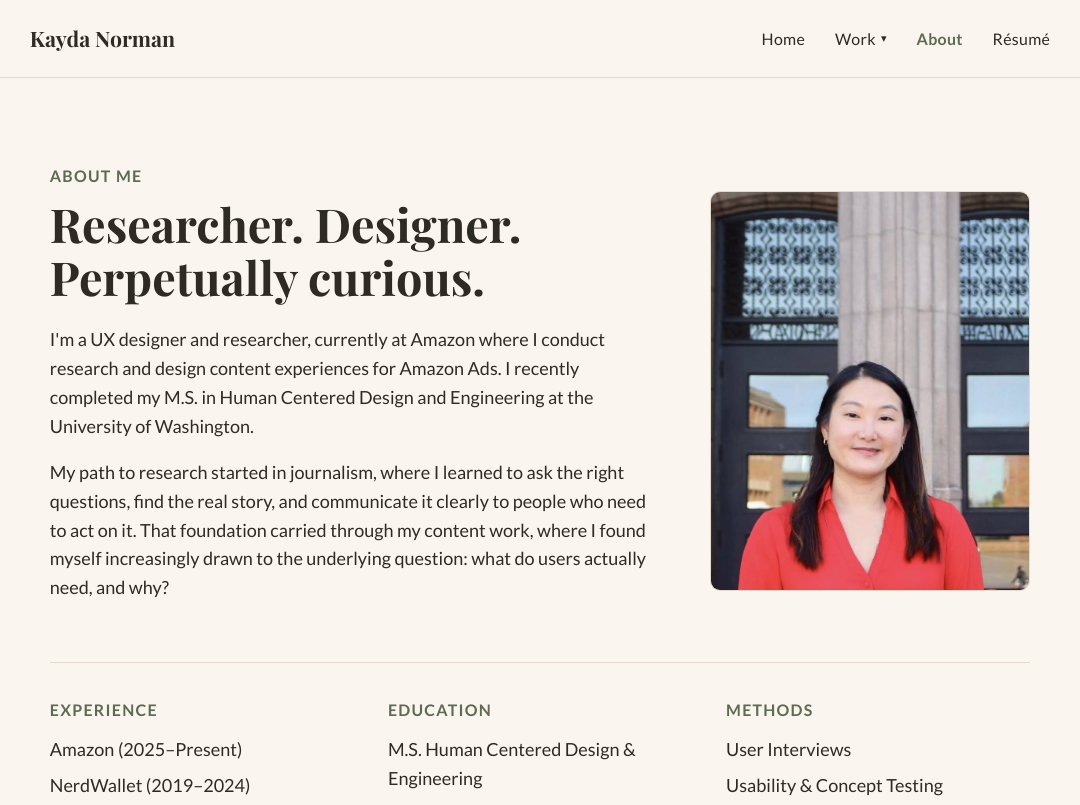
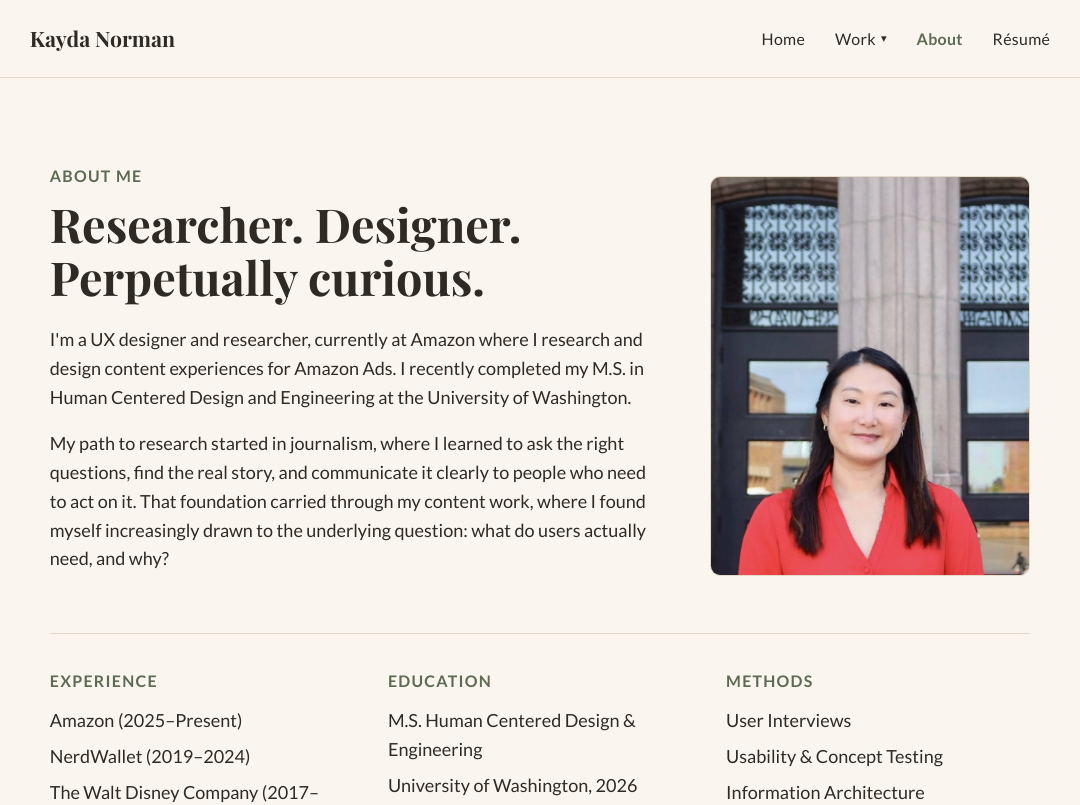
Before and after one commit to kn345/projects, a React (Vite) app: page /about in a window 1280 px wide. Shown: the top 805 px of the page, without its empty margins (100-1180 px from the left). Built offline with nearby package versions, Linux system fonts and the light colour scheme.

Commit message:
Tighten About page opening line
Co-Authored-By: Claude Sonnet 5 <noreply@anthropic.com>
Claude-Session: https://claude.ai/code/session_0113M3NZaR24mC5vpAvaNJMp

```diff
--- a/src/pages/About.jsx
+++ b/src/pages/About.jsx
@@ -29,9 +29,9 @@ export default function About() {
             <h1 style={{ marginBottom: '1.25rem' }}>Researcher. Designer. Perpetually curious.</h1>
 
             <p>
-              I'm a UX designer and researcher, currently at Amazon where I conduct research and design
-              content experiences for Amazon Ads. I recently completed my M.S. in Human Centered Design
-              and Engineering at the University of Washington.
+              I'm a UX designer and researcher, currently at Amazon where I research and design content
+              experiences for Amazon Ads. I recently completed my M.S. in Human Centered Design and
+              Engineering at the University of Washington.
             </p>
 
             <p>
```
